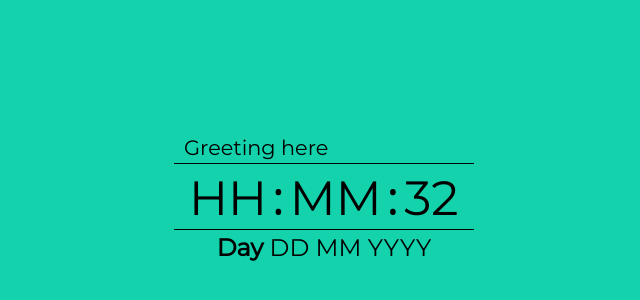
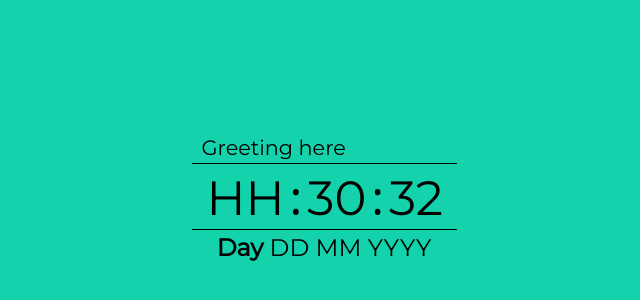
Before and after one commit to MdFarzan/js-digital-clock, a plain HTML site: page index.html in a window 1280 px wide. Shown: the part 202-502 px from the top of the page, without its empty margins (316-956 px from the left). Drawn offline with Linux system fonts and the light colour scheme.

Commit message:
Time-Minutes functionality finished. Content width reduced and fixed from 300px to 265px.

```diff
--- a/css/style.css
+++ b/css/style.css
@@ -24,7 +24,7 @@ body{
 }
 
 #content-wrapper{
-    width:300px;
+    width:265px;
 }
 
 .time{
--- a/js/script.js
+++ b/js/script.js
@@ -7,6 +7,8 @@ const seconds = document.querySelector("#seconds");
 //setting all things only first time
 (function(){
     console.log("Anonymous self calling function is working");
+    setSeconds();
+    setMinutes(new Date());
 }());
 
 //calling second function in 1 second
@@ -21,5 +23,20 @@ function setSeconds(){
     if(sec<=9)
     sec = ('0'+sec);
 
+    // and displaying seconds
     seconds.innerHTML = sec;
+
+    //calling minutes function
+    if(sec==0)
+    setMinutes(date);
 }
+
+//setting minutes
+function setMinutes(date){
+    let min = date.getMinutes();
+    if(min<=9)
+    min = ('0'+min);
+
+    //displaying minutes;
+    minutes.innerText = min;
+}
```
